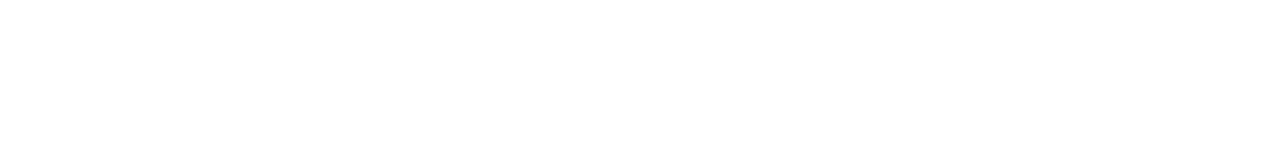
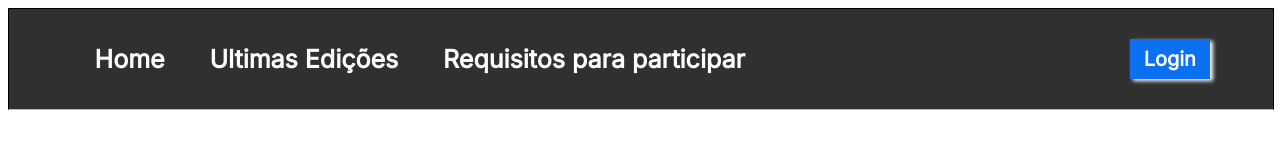
Before and after one commit to ManoelBotelho/bootcamp-dnc, a plain HTML site: page index.html in a window 1280 px wide. Drawn offline with Linux system fonts and the light colour scheme.

Commit message:
criação do CSS do Menu

```diff
--- /dev/null
+++ b/estilo.css
@@ -0,0 +1,55 @@
+@import url('https://fonts.googleapis.com/css2?family=Inter:wght@100;400&display=swap');
+
+        #body{
+            margin:0px;
+            padding:0px;
+        }
+
+        #principal{
+            width: 100%;
+            height: 100px;
+            border:1px solid black;
+            background-color: #303030;
+
+            display: flex;
+            justify-content: space-between;
+            align-items: center;
+            border-bottom: 1px solid #bababa;
+        }
+
+        #menu{
+            display: flex;
+            width: 55%;
+            justify-content: space-around;
+            align-items: center;
+
+            margin-left: 5%;
+        }
+
+        #principal div a{
+            font-family: 'Inter';
+            font-size: 25px;
+            font-weight: 600;
+            color: white;
+            text-decoration: none;
+        }
+
+            #principal div a:hover{
+                color: #CCCCCC;
+            }
+
+        #principal button{
+            margin-right: 5%;
+            background-color: #0c70f2;
+            border: 0px;
+            height: 40px;
+            width: 80px;
+
+            font-family: 'Inter';
+            font-size: 20px;
+            font-weight: 600;
+            color: white;
+
+            box-shadow: 3px 2px 4px white;
+            cursor: pointer;
+        }
--- a/index.html
+++ b/index.html
@@ -5,8 +5,17 @@
     <meta http-equiv="X-UA-Compatible" content="IE=edge">
     <meta name="viewport" content="width=device-width, initial-scale=1.0">
     <title>Bootcamp DNC</title>
+    <link rel="stylesheet" href="estilo.css">
 </head>
 <body>
+    <nav id="principal">
+        <div id="menu">
+            <a href="">Home</a>
+            <a href="">Ultimas Edições</a>
+            <a href="">Requisitos para participar</a>
+        </div>
+        <button>Login</button>
+    </nav>
 
 </body>
 </html>
```
